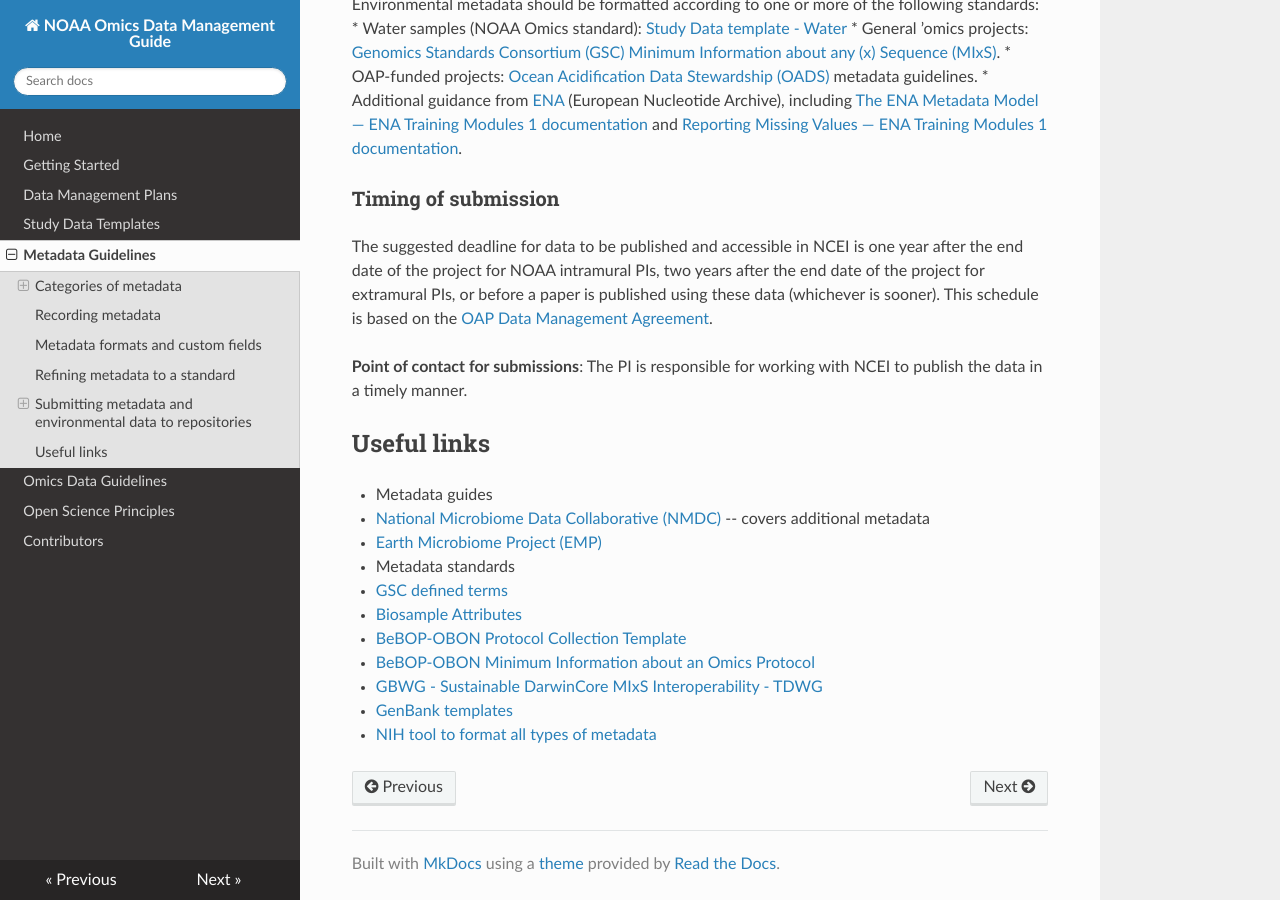
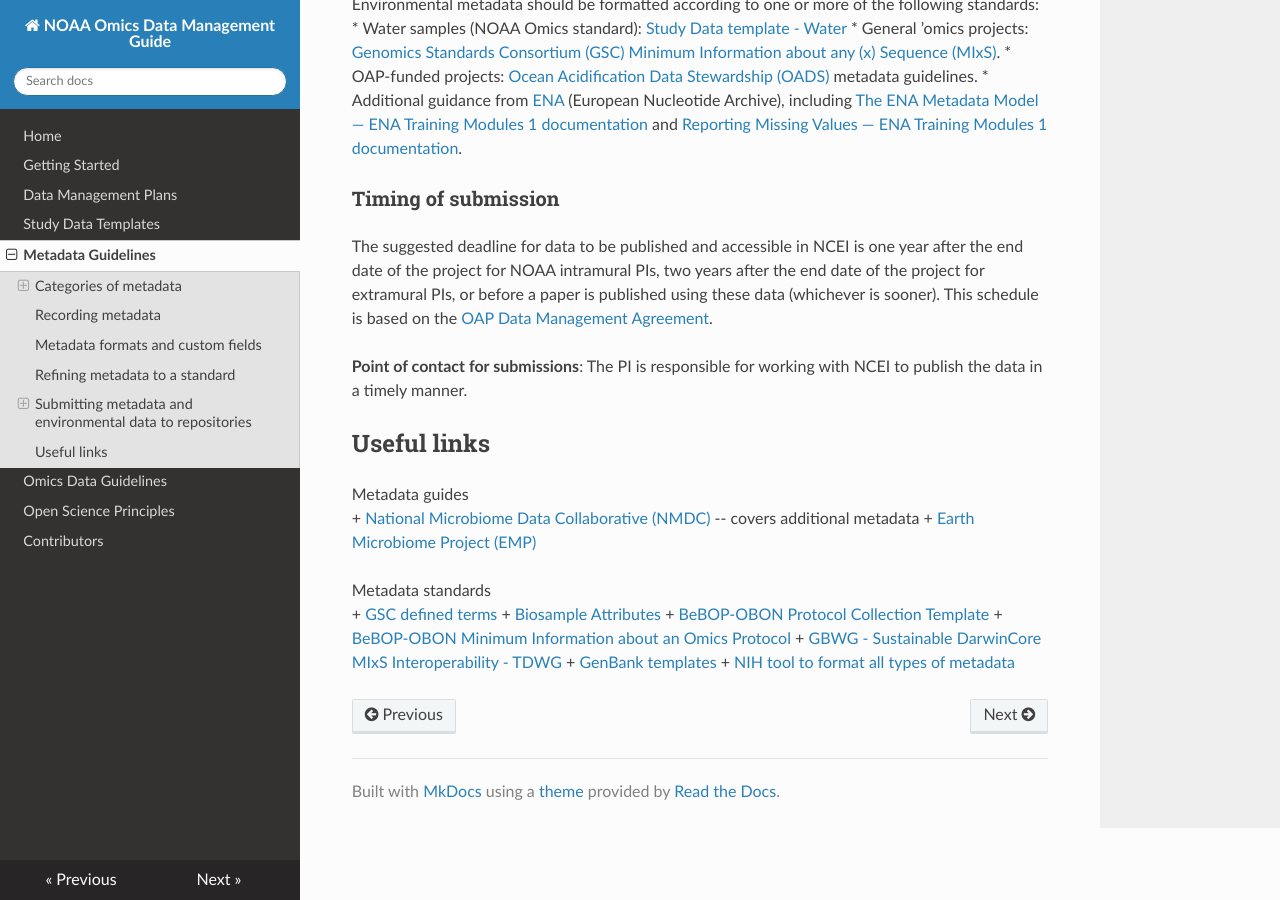
Before and after one commit to NOAA-Omics/noaa-omics-dmg, an MkDocs documentation site: the page built from docs/metadata-guidelines.md, in a window 1280 px wide and 900 px high, scrolled down 4584 px. Built offline with MkDocs 1.6.1, drawn with Linux system fonts in a browser that asks for light colours; nearby versions of some CDN libraries.

```diff
--- a/docs/metadata-guidelines.md
+++ b/docs/metadata-guidelines.md
@@ -126,10 +126,11 @@ The suggested deadline for data to be published and accessible in NCEI is one ye
 
 ## Useful links
 
-* Metadata guides
+Metadata guides
   + [National Microbiome Data Collaborative (NMDC)](https://microbiomedata.org/introduction-to-metadata-and-ontologies/) -- covers additional metadata
   + [Earth Microbiome Project (EMP)](https://earthmicrobiome.org/protocols-and-standards/metadata-guide/)
-* Metadata standards
+
+Metadata standards
   + [GSC defined terms](https://www.gensc.org/pages/standards/all-terms.html)
   + [Biosample Attributes](https://www.ncbi.nlm.nih.gov/biosample/docs/attributes/)
   + [BeBOP-OBON Protocol Collection Template](https://github.com/BeBOP-OBON/0_protocol_collection_template)
```
